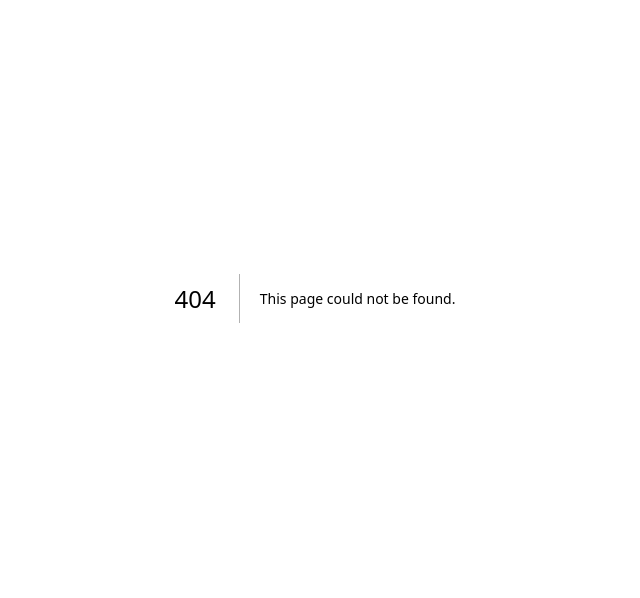
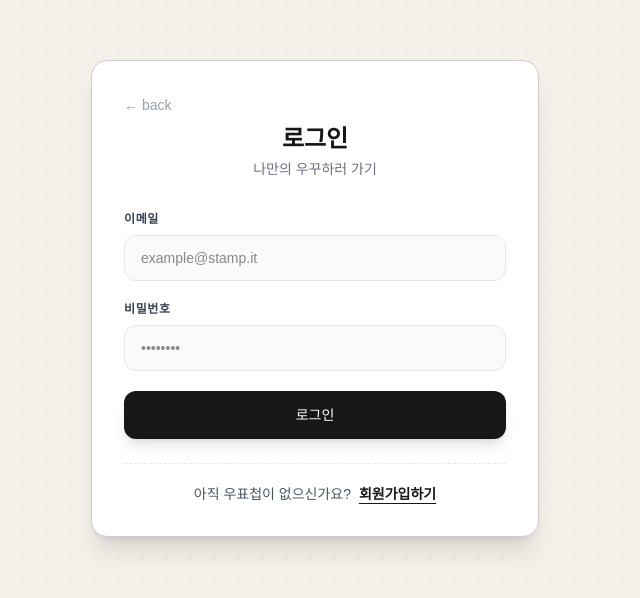
Before and after one commit to ozzora9/stamp, a Next.js app: page /auth in a window 1280 px wide. Before the commit this address had no page. Shown: the part 102-700 px from the top of the page, without its empty margins (325-965 px from the left). Built offline with nearby package versions, Linux system fonts and the light colour scheme; no server answers; a web font is replaced by a local one.

Commit message:
로그인 / 회원가입 ui 추가

```diff
--- /dev/null
+++ b/app/auth/page.tsx
@@ -0,0 +1,276 @@
+"use client";
+
+import React, { useState, useEffect } from "react";
+import { supabase } from "@/src/lib/supabase";
+import { useRouter, useSearchParams } from "next/navigation";
+
+// 1. 토스트 메시지 타입 정의
+interface Toast {
+  id: number;
+  message: string;
+  type: "success" | "error" | "info";
+}
+
+export default function AuthPage() {
+  const router = useRouter();
+
+  // 모드 상태: 'login' 또는 'signup'
+  const [mode, setMode] = useState<"login" | "signup">("login");
+
+  // 폼 입력 상태
+  const [email, setEmail] = useState("");
+  const [password, setPassword] = useState("");
+  const [confirmPassword, setConfirmPassword] = useState("");
+  const [isLoading, setIsLoading] = useState(false);
+
+  // 토스트 리스트 상태
+  const [toasts, setToasts] = useState<Toast[]>([]);
+
+  // 2. 토스트 추가 함수
+  const showToast = (
+    message: string,
+    type: "success" | "error" | "info" = "info",
+  ) => {
+    const id = Date.now();
+    setToasts((prev) => [...prev, { id, message, type }]);
+  };
+
+  // 3. 토스트 자동 삭제 효과
+  useEffect(() => {
+    if (toasts.length > 0) {
+      const timer = setTimeout(() => {
+        setToasts((prev) => prev.slice(1));
+      }, 3000); // 3초 뒤 순차적 삭제
+      return () => clearTimeout(timer);
+    }
+  }, [toasts]);
+
+  // 입력 폼 초기화
+  const resetForm = () => {
+    setEmail("");
+    setPassword("");
+    setConfirmPassword("");
+  };
+
+  // 4. 폼 제출 핸들러 (Supabase 연동)
+  const handleSubmit = async (e: React.FormEvent) => {
+    e.preventDefault();
+
+    if (!email || !password) {
+      showToast("이메일과 비밀번호를 모두 입력해주세요.", "error");
+      return;
+    }
+
+    setIsLoading(true);
+
+    try {
+      if (mode === "login") {
+        // --- 로그인 로직 ---
+        const { error } = await supabase.auth.signInWithPassword({
+          email,
+          password,
+        });
+
+        if (error) throw error;
+
+        showToast(
+          "로그인에 성공했습니다! 우표첩으로 이동합니다. 📬",
+          "success",
+        );
+        setTimeout(() => {
+          router.push("/");
+        }, 500);
+      } else {
+        // --- 회원가입 로직 ---
+        if (password !== confirmPassword) {
+          showToast("비밀번호가 서로 일치하지 않습니다.", "error");
+          setIsLoading(false);
+          return;
+        }
+
+        const { error } = await supabase.auth.signUp({
+          email,
+          password,
+        });
+
+        if (error) throw error;
+
+        showToast(
+          "회원가입이 완료되었습니다! 인증 메일을 확인해주세요. 💌",
+          "success",
+        );
+        setMode("login");
+        resetForm();
+      }
+    } catch (err: any) {
+      // Supabase 에러 메시지 한국어 친화적 가공
+      let errorMsg = err.message;
+      if (errorMsg === "Invalid login credentials") {
+        errorMsg = "이메일 또는 비밀번호가 잘못되었습니다.";
+      } else if (errorMsg === "User already registered") {
+        errorMsg = "이미 가입된 이메일 주소입니다.";
+      }
+      showToast(errorMsg, "error");
+    } finally {
+      setIsLoading(false);
+    }
+  };
+
+  return (
+    <div className="min-h-screen flex items-center justify-center bg-[#f4f1ea] px-4 font-sans relative overflow-hidden">
+      {/* 백그라운드 아날로그 감성 격자 눈금 패턴 (선택 사항) */}
+      <div
+        className="absolute inset-0 opacity-5 pointer-events-none"
+        style={{
+          backgroundImage: "radial-gradient(#171717 1px, transparent 0)",
+          backgroundSize: "24px 24px",
+        }}
+      ></div>
+
+      {/* 메인 인증 카드 */}
+      <div className="w-full max-w-md bg-white border border-[#d1cbd1] rounded-2xl shadow-xl p-8 relative z-10 transition-all duration-300">
+        {/* 상단 타이틀 부 (Stamp-it 아이덴티티 계승) */}
+        <button
+          onClick={() => router.push("/")}
+          className="text-sm text-gray-400 mb-2"
+        >
+          ← back
+        </button>
+        <div className="text-center mb-8">
+          <h2 className="text-2xl font-bold text-[#171717]">
+            {mode === "login" ? "로그인" : "회원가입"}
+          </h2>
+          <p className="text-sm text-gray-500 mt-1">
+            {mode === "login"
+              ? "나만의 우꾸하러 가기"
+              : "나만의 우표 수집 시작하기"}
+          </p>
+        </div>
+
+        {/* 폼 영역 */}
+        <form onSubmit={handleSubmit} className="space-y-5">
+          <div>
+            <label className="block text-xs font-bold text-gray-700 uppercase tracking-wider mb-2">
+              이메일
+            </label>
+            <input
+              type="email"
+              value={email}
+              onChange={(e) => setEmail(e.target.value)}
+              placeholder="example@stamp.it"
+              className="w-full px-4 py-3 bg-gray-50 border border-gray-200 rounded-xl focus:outline-none focus:ring-2 focus:ring-[#171717] focus:bg-white transition-all text-sm"
+              required
+            />
+          </div>
+
+          <div>
+            <label className="block text-xs font-bold text-gray-700 uppercase tracking-wider mb-2">
+              비밀번호
+            </label>
+            <input
+              type="password"
+              value={password}
+              onChange={(e) => setPassword(e.target.value)}
+              placeholder="••••••••"
+              className="w-full px-4 py-3 bg-gray-50 border border-gray-200 rounded-xl focus:outline-none focus:ring-2 focus:ring-[#171717] focus:bg-white transition-all text-sm"
+              required
+            />
+          </div>
+
+          {/* 회원가입 모드일 때만 비밀번호 확인 칸 렌더링 */}
+          {mode === "signup" && (
+            <div className="animate-fadeIn">
+              <label className="block text-xs font-bold text-gray-700 uppercase tracking-wider mb-2">
+                비밀번호 확인
+              </label>
+              <input
+                type="password"
+                value={confirmPassword}
+                onChange={(e) => setConfirmPassword(e.target.value)}
+                placeholder="••••••••"
+                className="w-full px-4 py-3 bg-gray-50 border border-gray-200 rounded-xl focus:outline-none focus:ring-2 focus:ring-[#171717] focus:bg-white transition-all text-sm"
+                required={mode === "signup"}
+              />
+            </div>
+          )}
+
+          {/* 제출 버튼 */}
+          <button
+            type="submit"
+            disabled={isLoading}
+            className="w-full py-3.5 bg-[#171717] text-white text-sm font-medium rounded-xl hover:bg-gray-800 active:scale-[0.99] transition-all flex items-center justify-center shadow-lg disabled:bg-gray-400"
+          >
+            {isLoading ? (
+              <span className="w-5 h-5 border-2 border-white border-t-transparent rounded-full animate-spin"></span>
+            ) : mode === "login" ? (
+              "로그인"
+            ) : (
+              "회원가입 완료"
+            )}
+          </button>
+        </form>
+
+        {/* 하단 모드 전환 영역 */}
+        <div className="mt-6 pt-5 border-t border-dashed border-gray-200 text-center text-sm">
+          {mode === "login" ? (
+            <p className="text-gray-600">
+              아직 우표첩이 없으신가요?{" "}
+              <button
+                type="button"
+                onClick={() => {
+                  setMode("signup");
+                  resetForm();
+                }}
+                className="text-[#171717] font-bold underline underline-offset-4 hover:text-gray-600 transition-colors ml-1"
+              >
+                회원가입하기
+              </button>
+            </p>
+          ) : (
+            <p className="text-gray-600">
+              이미 계정이 있으신가요?{" "}
+              <button
+                type="button"
+                onClick={() => {
+                  setMode("login");
+                  resetForm();
+                }}
+                className="text-[#171717] font-semibold underline underline-offset-4 hover:text-gray-600 transition-colors ml-1"
+              >
+                로그인하기
+              </button>
+            </p>
+          )}
+        </div>
+      </div>
+
+      {/* 5. 토스 스타일 토스트 알림 컨테이너 (우측 상단 혹은 중앙 상단 배치 가능, 여기선 중앙 하단 배치로 가독성 확보) */}
+      <div className="fixed bottom-8 left-1/2 -translate-x-1/2 z-50 flex flex-col items-center gap-3 pointer-events-none w-full max-w-sm px-4">
+        {toasts.map((toast) => (
+          <div
+            key={toast.id}
+            className={`w-full p-4 rounded-xl shadow-xl border backdrop-blur-md transition-all duration-300 transform translate-y-0 animate-bounceShort pointer-events-auto flex items-center gap-3 ${
+              toast.type === "success"
+                ? "bg-emerald-50/90 border-emerald-200 text-emerald-900"
+                : toast.type === "error"
+                  ? "bg-rose-50/90 border-rose-200 text-rose-900"
+                  : "bg-white/90 border-gray-200 text-gray-900"
+            }`}
+          >
+            {/* 아이콘 간이 구현 */}
+            <span className="text-lg">
+              {toast.type === "success"
+                ? "✅"
+                : toast.type === "error"
+                  ? "🚨"
+                  : "ℹ️"}
+            </span>
+            <p className="text-xs font-semibold leading-relaxed break-keep">
+              {toast.message}
+            </p>
+          </div>
+        ))}
+      </div>
+    </div>
+  );
+}
```
